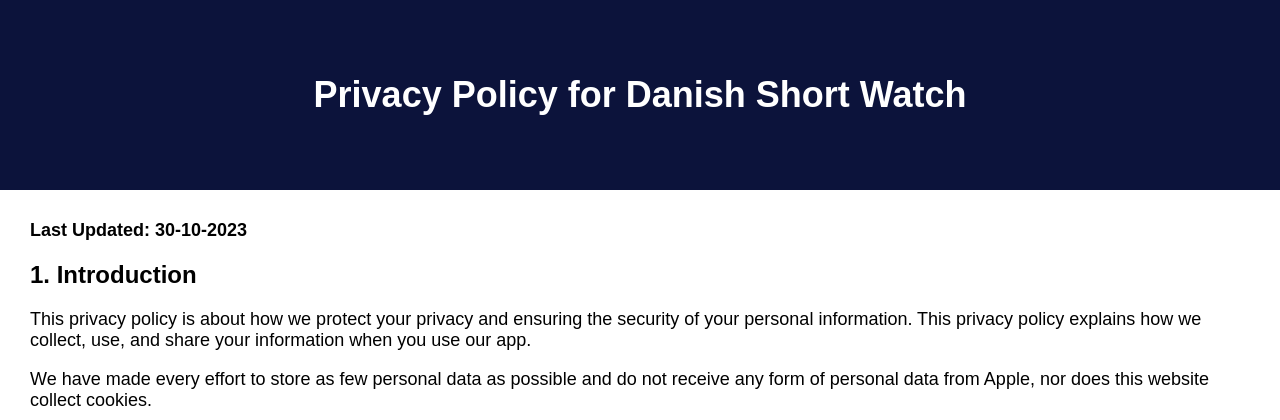
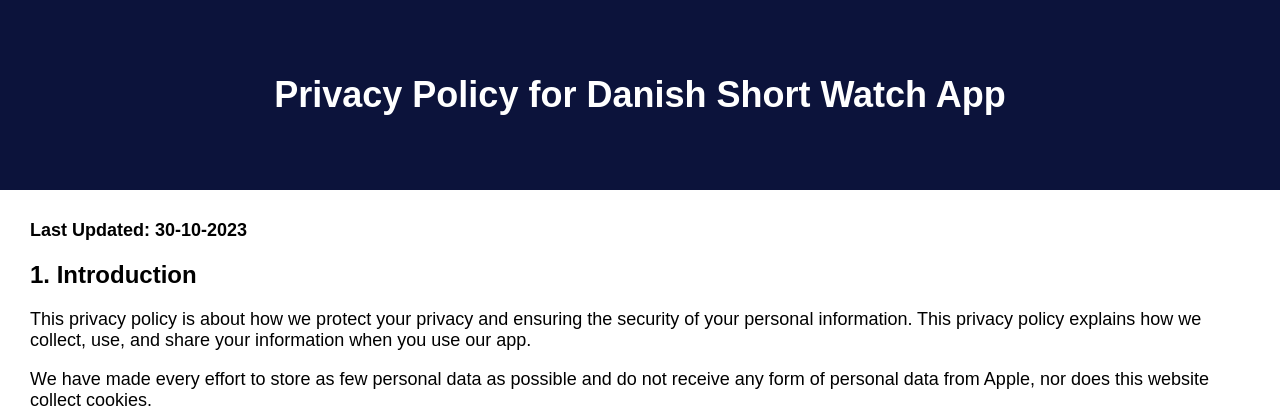
Before and after one commit to araz-code/short_watch_backend, a Django app: page /privacy-policy in a window 1280 px wide. Shown: the top 420 px of the page. Run offline with Django 4.2, Linux system fonts and the light colour scheme; data comes from the database, SQL or seed files in the repository; parts of the project's set-up code (start-up, migrations or seed data) failed here and were passed over.

Commit message:
change case of app

```diff
--- a/templates/home_page/privacy_policy.html
+++ b/templates/home_page/privacy_policy.html
@@ -11,7 +11,7 @@
 </head>
 <body>
 <header>
-    <h1>Privacy Policy for Danish Short Watch</h1>
+    <h1>Privacy Policy for Danish Short Watch App</h1>
 </header>
 
 <section>
--- a/templates/home_page/terms_of_agreement.html
+++ b/templates/home_page/terms_of_agreement.html
@@ -11,7 +11,7 @@
 </head>
 <body>
 <header>
-    <h1>Terms of Agreement for use of the Danish Short Watch app</h1>
+    <h1>Terms of Agreement for use of the Danish Short Watch App</h1>
 </header>
 
 <section>
```
